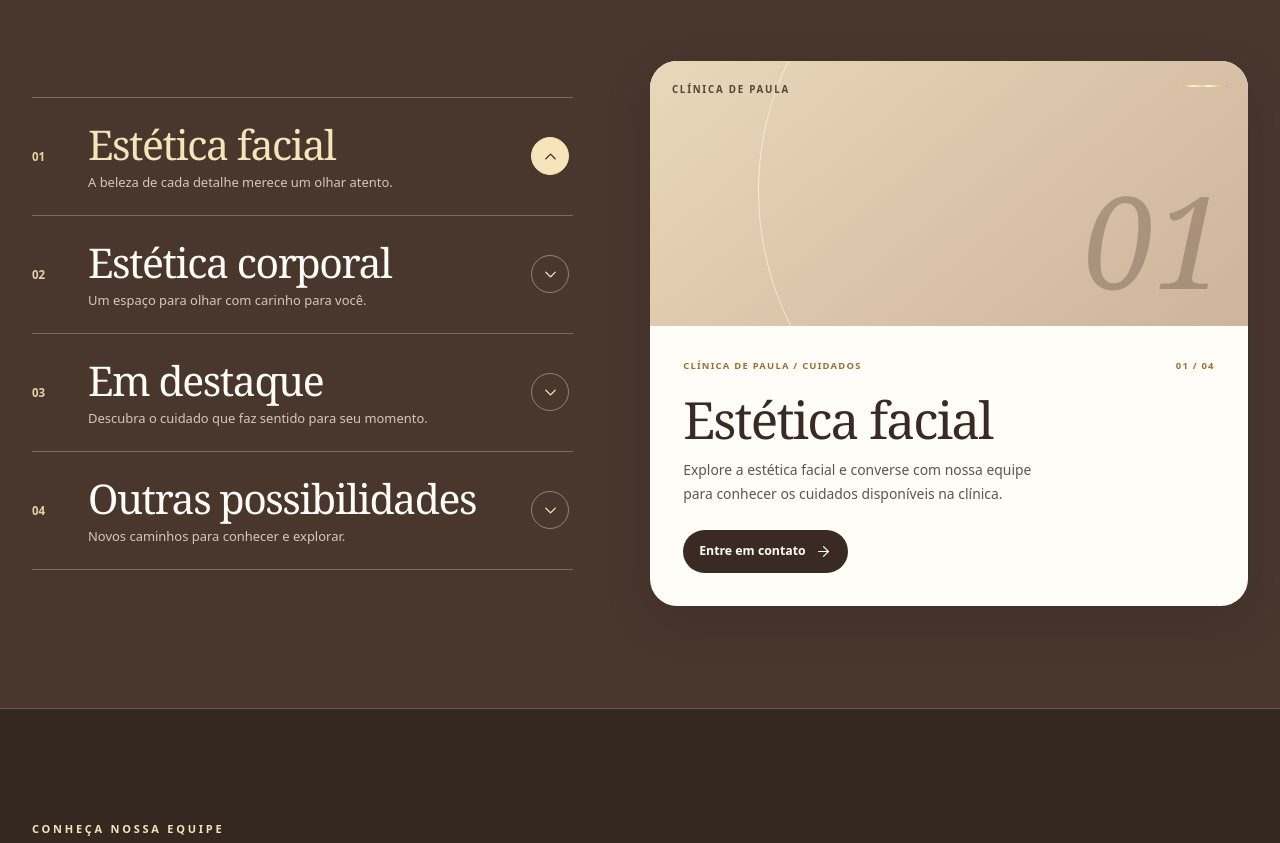
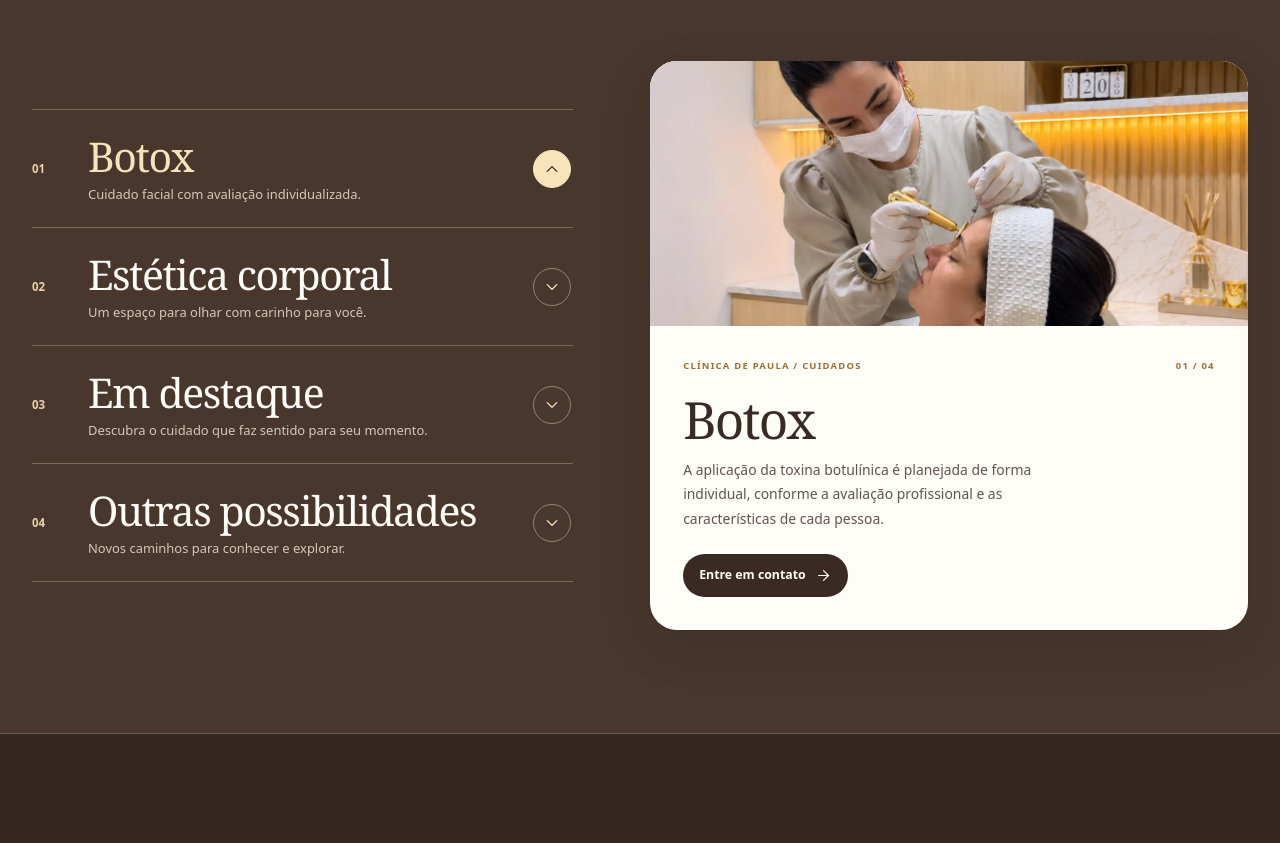
Before and after one commit to LUCASRAMOSC/lp-clinicadepaula, an Astro site: page / in a window 1280 px wide. Shown: the part 1277-2120 px from the top of the page. Built offline with nearby package versions, Linux system fonts and the light colour scheme; Astro itself is replaced by a stand-in of ours; a web font is replaced by a local one.

Commit message:
feat: add Botox treatment with optimized image

```diff
--- a/src/components/interactive/TreatmentIndex.tsx
+++ b/src/components/interactive/TreatmentIndex.tsx
@@ -119,7 +119,7 @@ export default function TreatmentIndex() {
                   transition={transition}
                 >
                   <span className="treatment-index__overview-eyebrow">CLÍNICA DE PAULA / CUIDADOS</span>
-                  <span className="treatment-index__overview-mark" aria-hidden="true">C</span>
+                  <span className="treatment-index__overview-rule" aria-hidden="true" />
                   <h3>Um cuidado que começa por você.</h3>
                   <p>Explore as áreas acima ou converse com nossa equipe para conhecer os atendimentos disponíveis.</p>
                   <a className="treatment-index__action" href="#contato">
--- a/src/data/treatments.ts
+++ b/src/data/treatments.ts
@@ -30,14 +30,19 @@ export interface TreatmentItem {
 
 export const treatments: readonly TreatmentItem[] = [
   {
-    id: 'facial',
+    id: 'botox',
     number: '01',
-    eyebrow: 'ÁREA DE CUIDADO',
-    title: 'Estética facial',
-    teaser: 'A beleza de cada detalhe merece um olhar atento.',
+    eyebrow: 'ESTÉTICA FACIAL',
+    title: 'Botox',
+    teaser: 'Cuidado facial com avaliação individualizada.',
     description:
-      'Explore a estética facial e converse com nossa equipe para conhecer os cuidados disponíveis na clínica.',
+      'A aplicação da toxina botulínica é planejada de forma individual, conforme a avaliação profissional e as características de cada pessoa.',
     variant: 'feature',
+    image: {
+      src: '/images/treatments/botox.webp',
+      alt: 'Profissional realizando atendimento estético na região da testa de uma paciente.',
+      position: 'center',
+    },
   },
   {
     id: 'corporal',
--- a/src/styles/treatment-index.css
+++ b/src/styles/treatment-index.css
@@ -32,22 +32,33 @@
 .treatment-index__entry.is-active .treatment-index__item-title { color: var(--index-champagne); }
 /* Um único chevron Lucide indica expansão e recolhimento. */
 .treatment-index__item-icon {
+  position: relative;
   display: grid;
+  place-items: center;
+  justify-self: center;
   width: 38px;
   height: 38px;
-  place-items: center;
   border: 1px solid rgb(255 241 201 / 40%);
   border-radius: 50%;
   color: var(--index-champagne);
   transition: background .24s ease, color .24s ease, border-color .24s ease;
 }
-.treatment-index__item-icon svg { transition: transform .28s cubic-bezier(.2,.8,.2,1); }
+/* Centraliza o SVG pela caixa, não pelo alinhamento da coluna do grid. */
+.treatment-index__item-icon svg {
+  position: absolute;
+  top: 50%;
+  left: 50%;
+  display: block;
+  transform: translate(-50%, -50%);
+  transform-origin: center;
+  transition: transform .28s cubic-bezier(.2,.8,.2,1);
+}
 .treatment-index__entry.is-active .treatment-index__item-icon {
   color: var(--index-ink);
   border-color: var(--index-champagne);
   background: var(--index-champagne);
 }
-.treatment-index__entry.is-active .treatment-index__item-icon svg { transform: rotate(180deg); }
+.treatment-index__entry.is-active .treatment-index__item-icon svg { transform: translate(-50%, -50%) rotate(180deg); }
 .treatment-index__trigger:focus-visible { outline: 2px solid var(--index-champagne); outline-offset: -2px; border-radius: 4px; }
 .treatment-index__inline { min-width: 0; overflow: hidden; }
 .treatment-index__inline-inner { margin-bottom: 22px; padding: 15px; border-radius: 20px; background: var(--index-ivory); color: var(--index-ink); }
@@ -124,10 +135,13 @@
     font-weight: 800;
     letter-spacing: .15em;
   }
-  .treatment-index__overview-mark {
-    margin: 15px 0 -10px;
-    color: #c9ad82;
-    font: italic 400 clamp(3.5rem, 6vw, 5.6rem)/1 var(--font-display);
+  .treatment-index__overview-rule {
+    display: block;
+    width: 68px;
+    height: 3px;
+    margin: 24px 0 2px;
+    border-radius: 999px;
+    background: var(--finish-champagne);
   }
   .treatment-index__overview h3 {
     max-width: 15ch;
```
Also changed, not shown: public/images/treatments/botox.webp (added).
